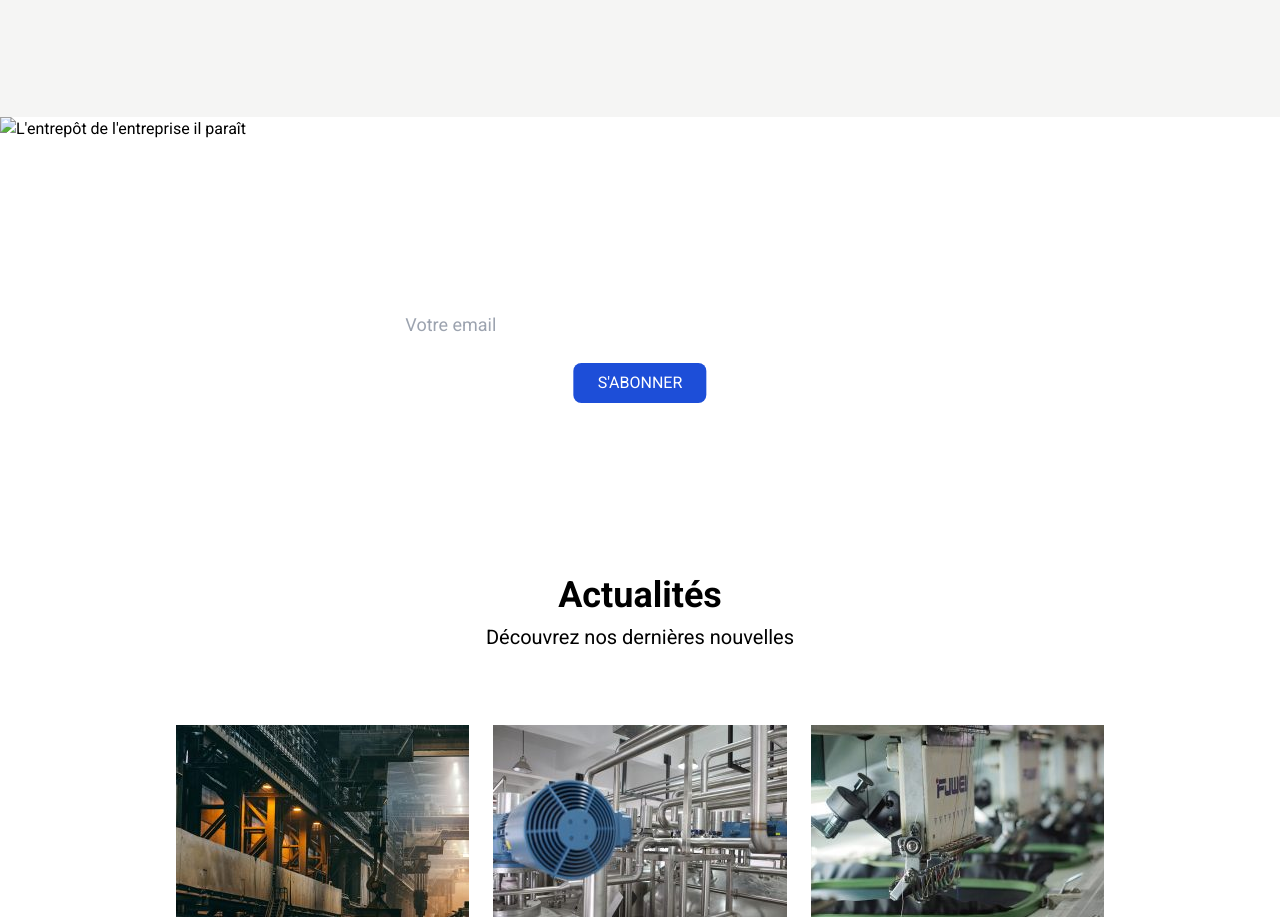
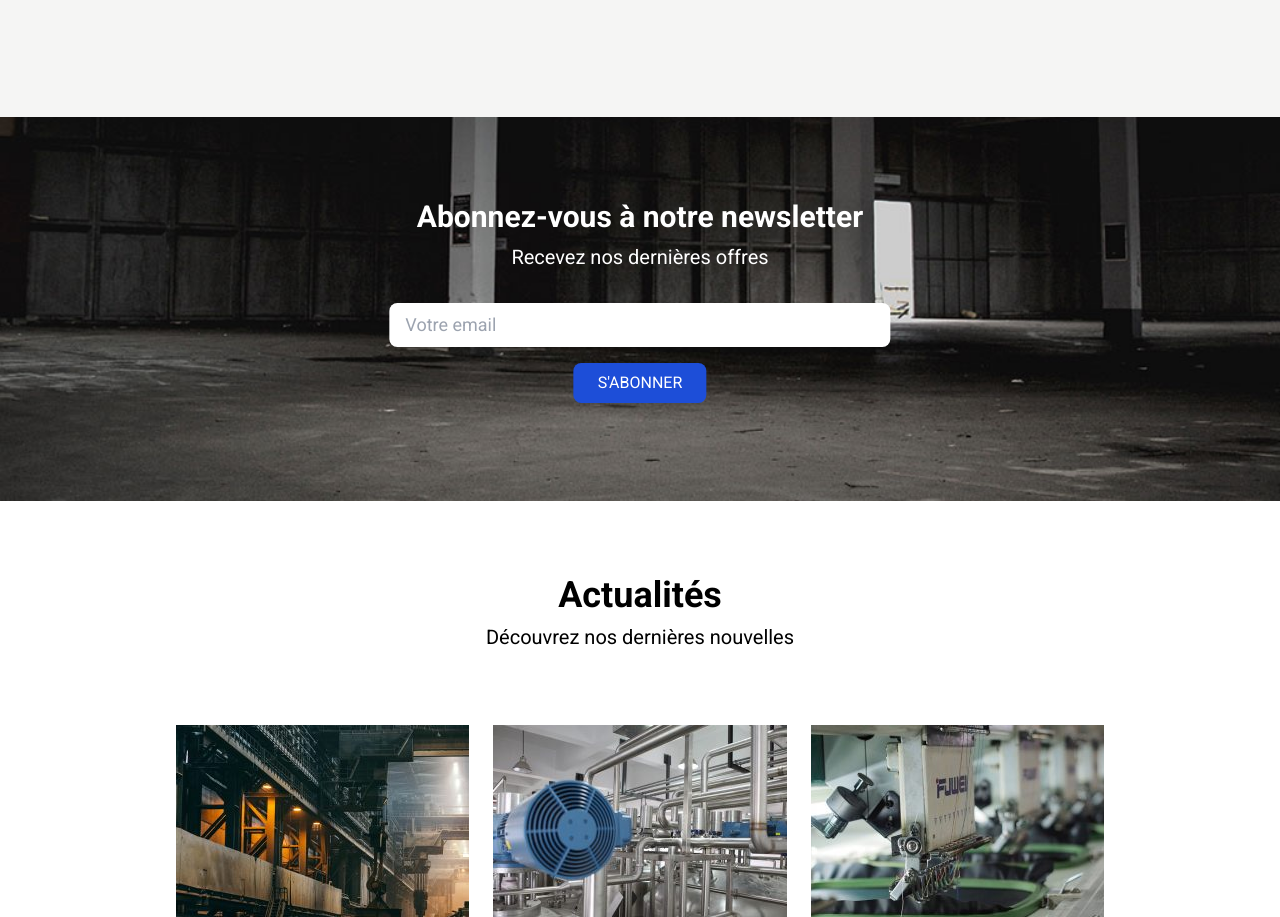
Before and after one commit to sximenez/DWWM-FRONT-TP_MODULOX_ORIGINAL, a plain HTML site: page index.html in a window 1280 px wide. Shown: the part 1747-2664 px from the top of the page. Drawn offline with nearby package versions, Linux system fonts and the light colour scheme.

Commit message:
Update index.html

```diff
--- a/index.html
+++ b/index.html
@@ -187,7 +187,7 @@
 
     <div class="flex font-normal relative h-96">
 
-      <img class="object-cover w-full h-full" src="/DWWM/DWWM-FRONT-TP_MODULOX_ORIGINAL/images/bg_contact.jpg" alt="L'entrepôt de l'entreprise il paraît">
+      <img class="object-cover w-full h-full" src="images/bg_contact.jpg" alt="L'entrepôt de l'entreprise il paraît">
 
         <div class="m-0 text-white text-center absolute top-1/2 -translate-y-1/2 left-1/2 -translate-x-1/2 w-full md:w-2/3">
 
```
